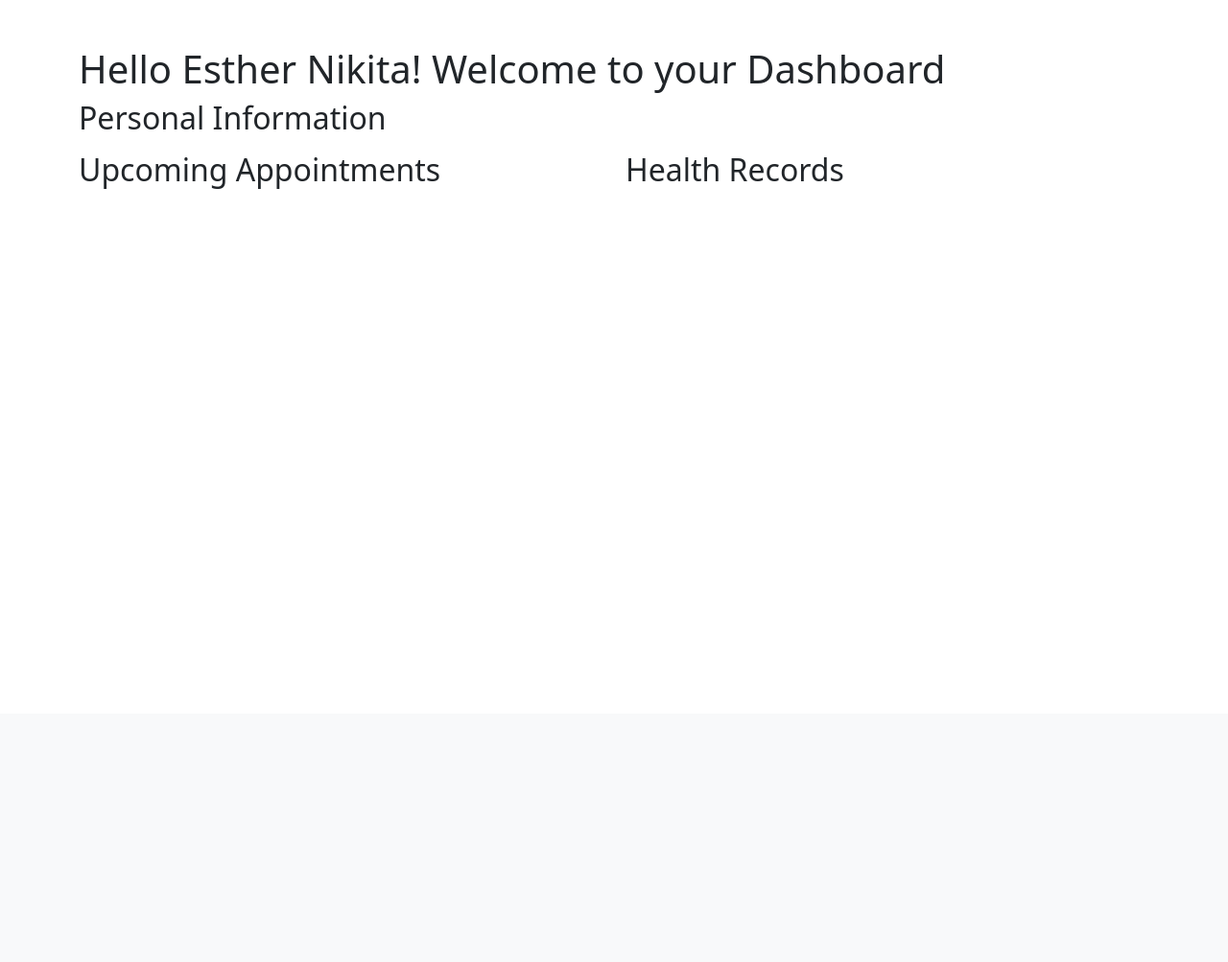
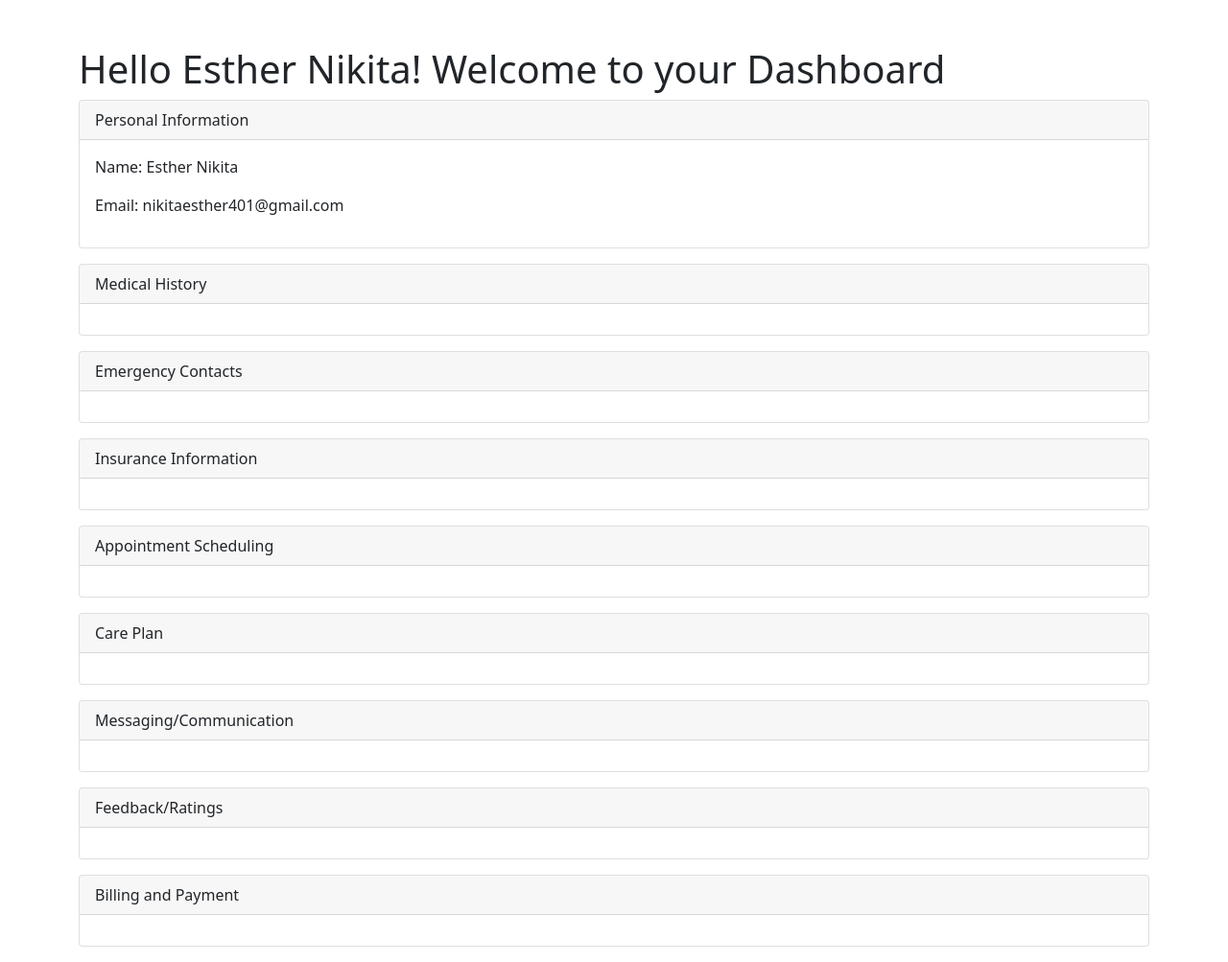
Before and after one commit to Nasiebande/careconnect_project, a Flask app: page /dashboard in a window 1280 px wide. Shown: the part 56-1059 px from the top of the page at 96% size. Before the commit the page ends 253 px from the top, so only its background shows below. Run offline with Flask 3, Linux system fonts and the light colour scheme; a user stored in the database is signed in.

Commit message:
dashboard

```diff
--- a/templates/dashboard.html
+++ b/templates/dashboard.html
@@ -48,15 +48,76 @@
         <div id="patient-dashboard">
             <h1>Hello {{ user_name }}! Welcome to your Dashboard</h1>
             <!-- Personal Information -->
-            <h2>Personal Information</h2>
-            <div class="row mt-3">
-                <div class="col-md-6">
-                    <h2>Upcoming Appointments</h2>
-                    <!-- Add upcoming appointments for patients -->
+            <div class="card mb-3">
+                <div class="card-header">Personal Information</div>
+                <div class="card-body">
+                    <p>Name: {{ current_user.name }}</p>
+                    <p>Email: {{ current_user.email }}</p>
+                    <!-- More personal information fields to be added here -->
                 </div>
-                <div class="col-md-6">
-                    <h2>Health Records</h2>
-                    <!-- Add health records for patients -->
+            </div>
+
+            <!-- Medical History -->
+            <div class="card mb-3">
+                <div class="card-header">Medical History</div>
+                <div class="card-body">
+                    <!-- Medical history fields to be added here -->
+                </div>
+            </div>
+
+            <!-- Emergency Contacts -->
+            <div class="card mb-3">
+                <div class="card-header">Emergency Contacts</div>
+                <div class="card-body">
+                    <!-- Emergency contact fields to be added here -->
+                </div>
+            </div>
+
+            <!-- Insurance Information -->
+            <div class="card mb-3">
+                <div class="card-header">Insurance Information</div>
+                <div class="card-body">
+                    <!-- Insurance information fields to be added here -->
+                </div>
+            </div>
+
+            <!-- Appointment Scheduling -->
+            <div class="card mb-3">
+                <div class="card-header">Appointment Scheduling</div>
+                <div class="card-body">
+                    <!-- Appointment scheduling functionality to be added here -->
+                </div>
+            </div>
+
+            <!-- Care Plan -->
+            <div class="card mb-3">
+                <div class="card-header">Care Plan</div>
+                <div class="card-body">
+                    <!-- Care plan functionality to be added here -->
+                </div>
+            </div>
+
+            <!-- Messaging/Communication -->
+            <div class="card mb-3">
+                <div class="card-header">Messaging/Communication</div>
+                <div class="card-body">
+                    <!-- Messaging/communication functionality to be added here -->
+                </div>
+            </div>
+
+            <!-- Feedback/Ratings -->
+            <div class="card mb-3">
+                <div class="card-header">Feedback/Ratings</div>
+                <div class="card-body">
+                    <!-- Feedback/ratings functionality to be added here -->
+                </div>
+            </div>
+
+            <!-- Billing and Payment -->
+            <div class="card mb-3">
+                <div class="card-header">Billing and Payment</div>
+                <div class="card-body">
+                    <!-- Billing and payment functionality to be added here -->
                 </div>
             </div>
         </div>
```
